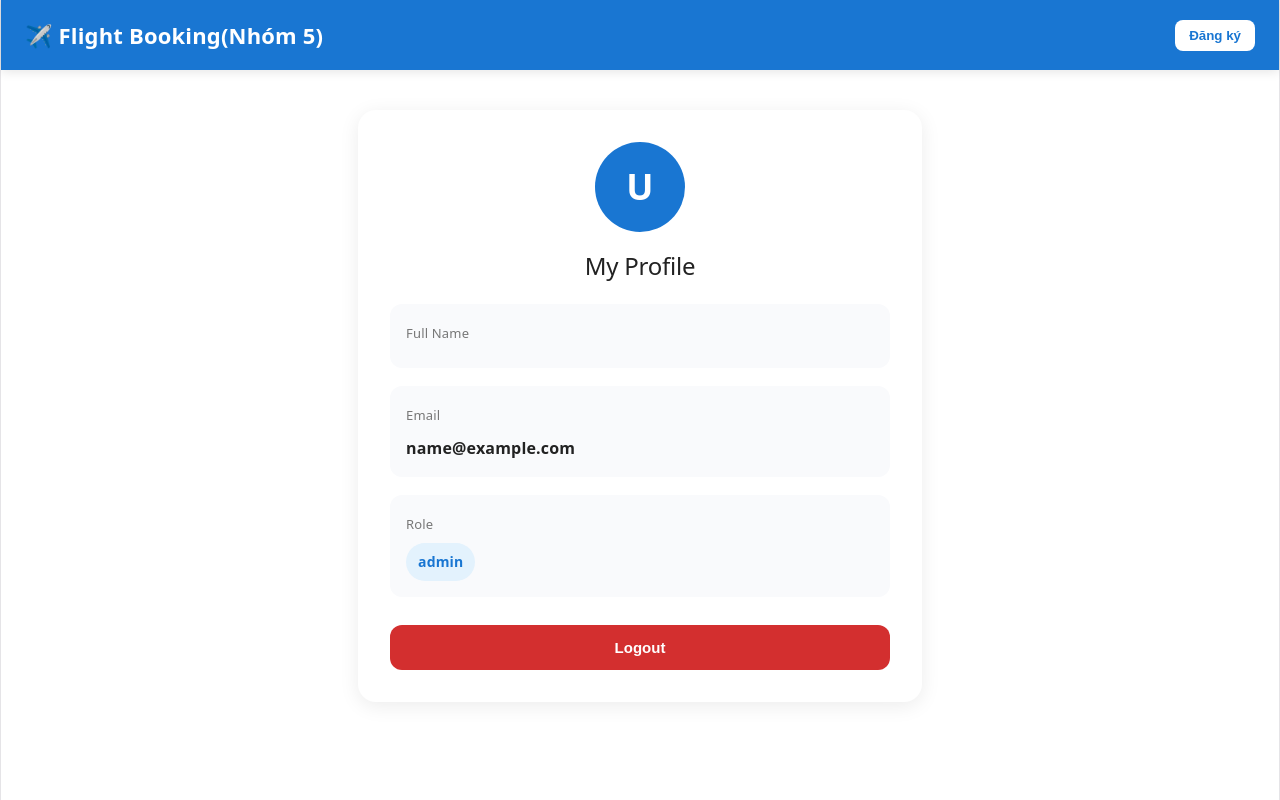
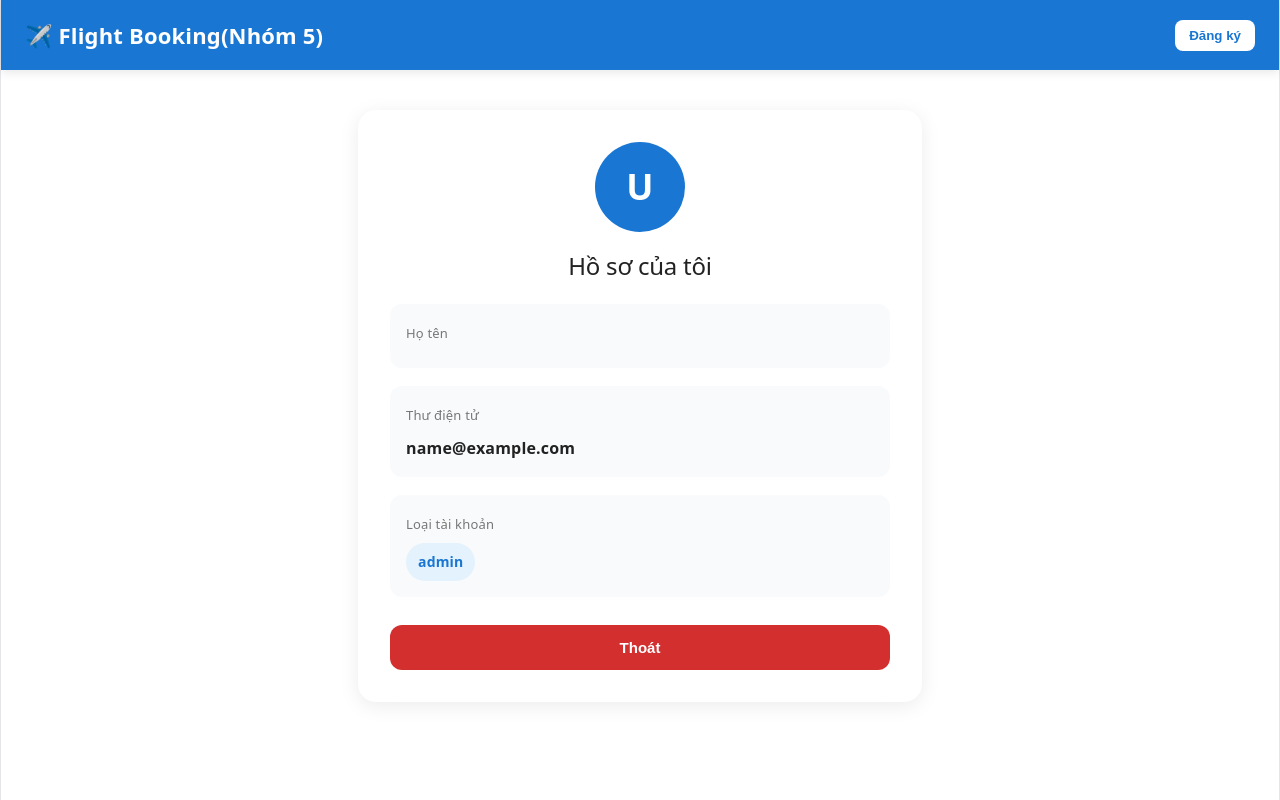
Before and after one commit to khoiln218/flight-booking, a React (Vite) app: page /profile in a window 1280 px wide. Built offline with nearby package versions, Linux system fonts and the light colour scheme; sample sign-in values are in the browser's storage.

Commit message:
update text

```diff
--- a/src/components/Nav.tsx
+++ b/src/components/Nav.tsx
@@ -119,7 +119,7 @@ export default function Navbar() {
                                         setShowProfile(false);
                                     }}
                                 >
-                                    📜 Booking History
+                                    📜 Lịch sử đặt vé
                                 </div>
 
                                 <div
@@ -129,7 +129,7 @@ export default function Navbar() {
                                         setShowProfile(false);
                                     }}
                                 >
-                                    👤 My Profile
+                                    👤 Hồ sơ của tôi
                                 </div>
 
                                 {/* LOGOUT */}
@@ -137,7 +137,7 @@ export default function Navbar() {
                                     style={styles.logoutButton}
                                     onClick={handleLogout}
                                 >
-                                    🚪 Sign Out
+                                    🚪 Đăng xuất
                                 </div>
                             </div>
                         )}
--- a/src/pages/ProfilePage.tsx
+++ b/src/pages/ProfilePage.tsx
@@ -27,14 +27,14 @@ export default function ProfilePage(): JSX.Element {
         </div>
 
         <h2 style={styles.title}>
-          My Profile
+          Hồ sơ của tôi
         </h2>
 
         {/* Card */}
         <div style={styles.card}>
           <div style={styles.infoItem}>
             <span style={styles.label}>
-              Full Name
+              Họ tên
             </span>
 
             <span style={styles.value}>
@@ -44,7 +44,7 @@ export default function ProfilePage(): JSX.Element {
 
           <div style={styles.infoItem}>
             <span style={styles.label}>
-              Email
+              Thư điện tử
             </span>
 
             <span style={styles.value}>
@@ -54,7 +54,7 @@ export default function ProfilePage(): JSX.Element {
 
           <div style={styles.infoItem}>
             <span style={styles.label}>
-              Role
+              Loại tài khoản
             </span>
 
             <span style={styles.role}>
@@ -68,7 +68,7 @@ export default function ProfilePage(): JSX.Element {
           style={styles.logoutButton}
           onClick={logout}
         >
-          Logout
+          Thoát
         </button>
       </div>
     </div>
```
